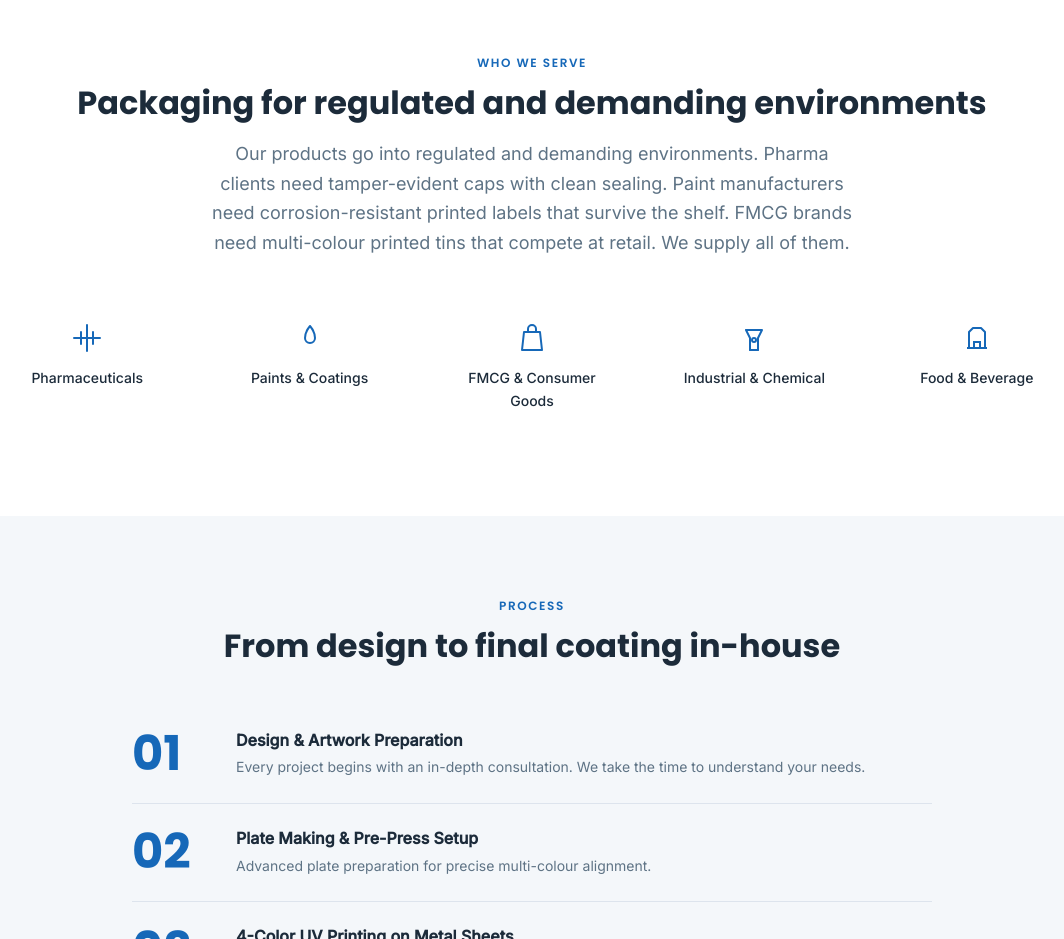
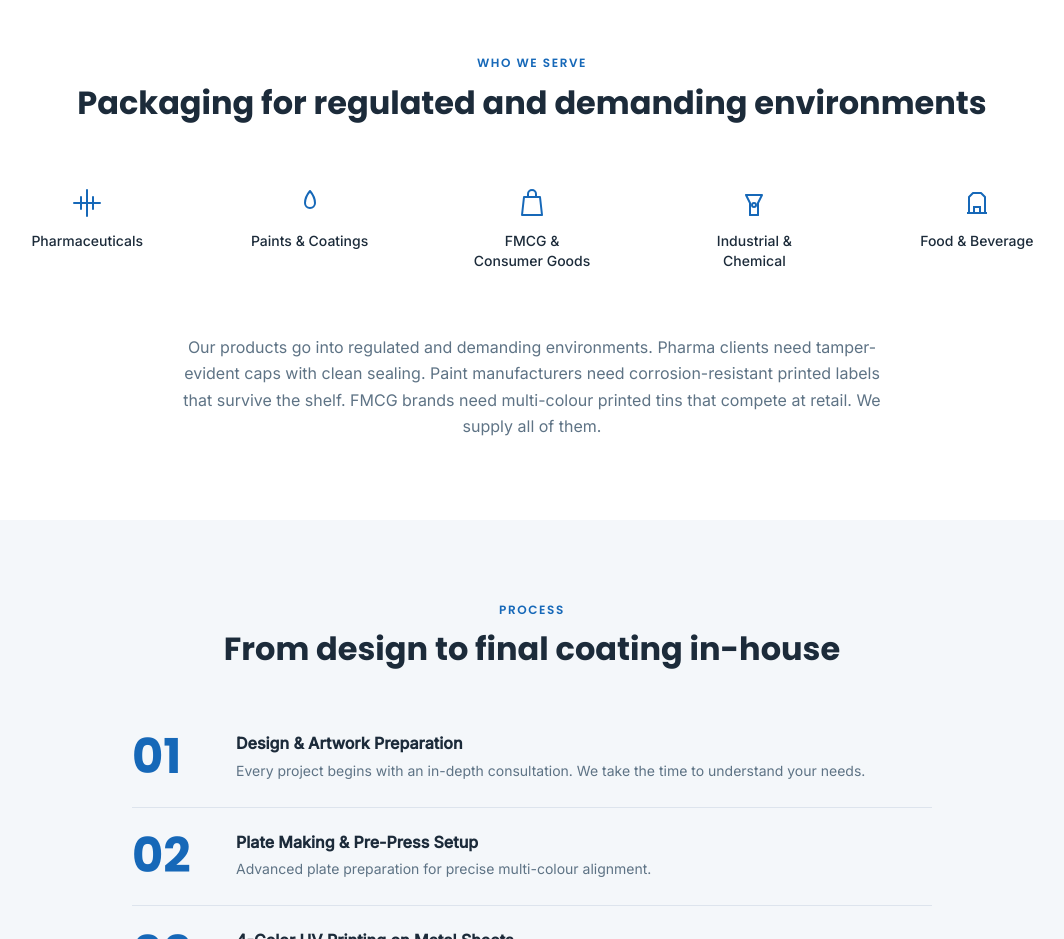
Before and after one commit to rodneybowen/SMP, a plain HTML site: page index.html in a window 1280 px wide. Shown: the part 3480-4419 px from the top of the page, without its empty margins (108-1172 px from the left). Drawn offline with Linux system fonts and the light colour scheme.

Commit message:
Industries: align tile icons on one baseline, move lead paragraph below tiles
The 5 industry tiles now use a 2-row grid so icons stay on the same
baseline even when labels wrap (FMCG, Industrial & Chemical). Lead
paragraph moved beneath the tile row and centered.

Co-Authored-By: Claude Opus 4.6 <noreply@anthropic.com>

```diff
--- a/css/main.css
+++ b/css/main.css
@@ -698,13 +698,14 @@ section { padding: var(--section-y) 0; }
   display: grid;
   grid-template-columns: repeat(5, 1fr);
   gap: var(--gap-card);
+  align-items: start;
 }
 .industry-tile {
-  display: flex;
-  flex-direction: column;
-  align-items: center;
-  gap: 12px;
-  padding: 24px;
+  display: grid;
+  grid-template-rows: auto 1fr;
+  justify-items: center;
+  row-gap: 12px;
+  padding: 24px 12px;
   text-align: center;
 }
 .industry-tile svg {
@@ -718,6 +719,16 @@ section { padding: var(--section-y) 0; }
   font-size: 14px;
   font-weight: 500;
   color: var(--text);
+  line-height: 1.4;
+  max-width: 14ch;
+}
+.industries-lead {
+  font-size: 16px;
+  color: var(--muted);
+  max-width: 720px;
+  margin: 40px auto 0;
+  text-align: center;
+  line-height: 1.65;
 }
 
 /* ── PROCESS ─────────────────────────────────────────── */
--- a/index.html
+++ b/index.html
@@ -242,7 +242,6 @@
     <div class="section-header center">
       <p class="eyebrow">Who we serve</p>
       <h2 id="industries-heading">Packaging for regulated and demanding environments</h2>
-      <p class="section-lead">Our products go into regulated and demanding environments. Pharma clients need tamper-evident caps with clean sealing. Paint manufacturers need corrosion-resistant printed labels that survive the shelf. FMCG brands need multi-colour printed tins that compete at retail. We supply all of them.</p>
     </div>
     <div class="industries-grid">
       <div class="industry-tile">
@@ -266,6 +265,7 @@
         <span>Food & Beverage</span>
       </div>
     </div>
+    <p class="industries-lead">Our products go into regulated and demanding environments. Pharma clients need tamper-evident caps with clean sealing. Paint manufacturers need corrosion-resistant printed labels that survive the shelf. FMCG brands need multi-colour printed tins that compete at retail. We supply all of them.</p>
   </div>
 </section>
 
```
